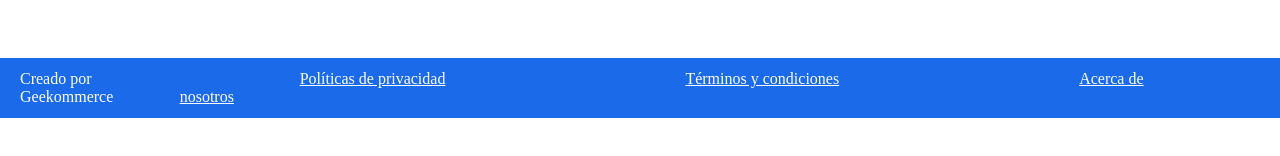
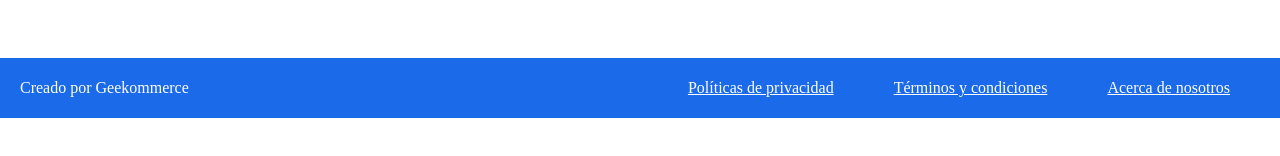
Before and after one commit to danrmrz/Geekommerce, a React app: page / in a window 1280 px wide. Shown: the part 402-558 px from the top of the page. Built offline with nearby package versions, Linux system fonts and the light colour scheme.

Commit message:
Se realizaron cambios a el componente Footer.scss

```diff
--- a/src/assets/styles/components/Footer.scss
+++ b/src/assets/styles/components/Footer.scss
@@ -15,7 +15,7 @@
     color: white;
     cursor: pointer;
     text-decoration: underline;
-    margin: 0 120px;
+    margin: 0 30px;
   }
 
   .footer .enlaces a:hover {
```
